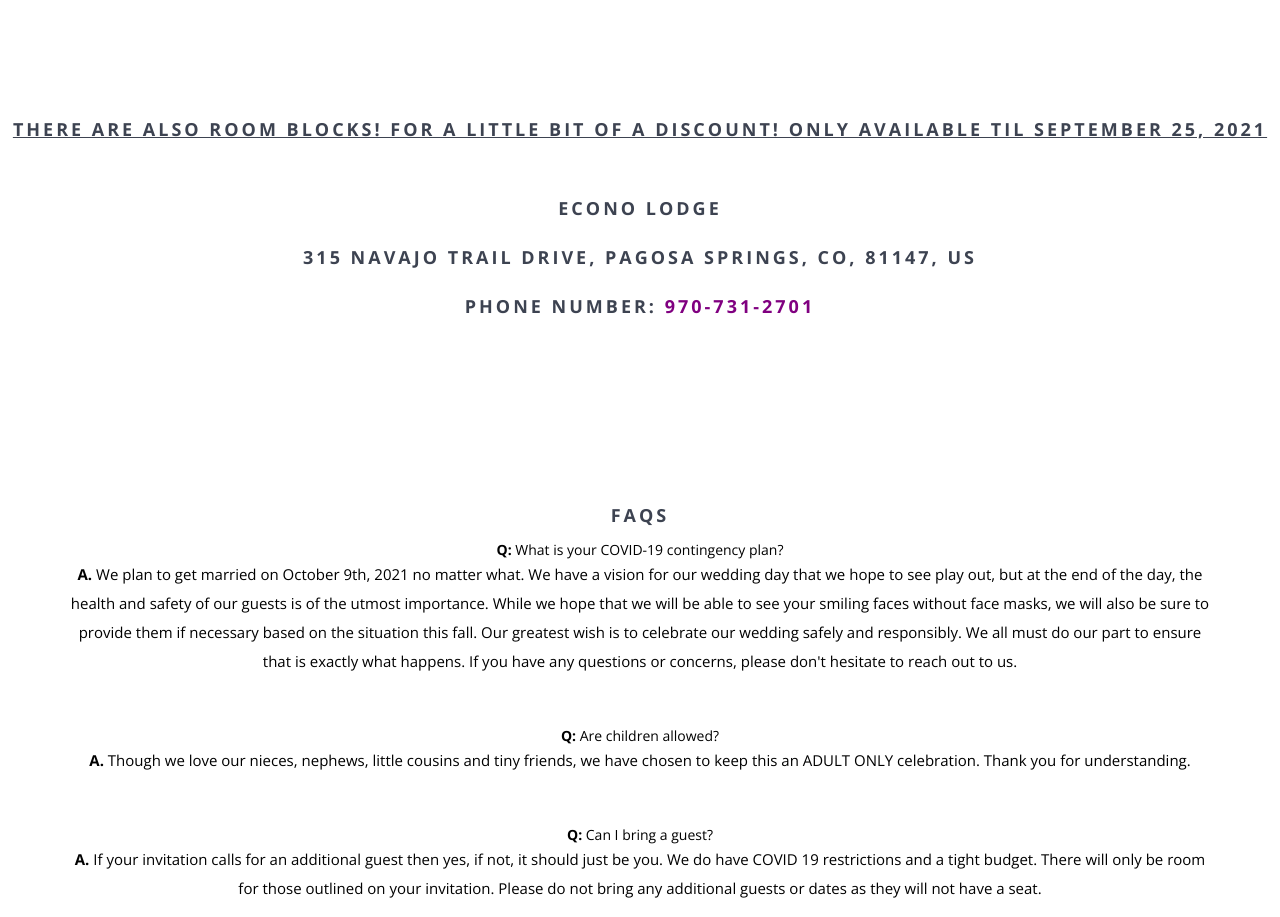
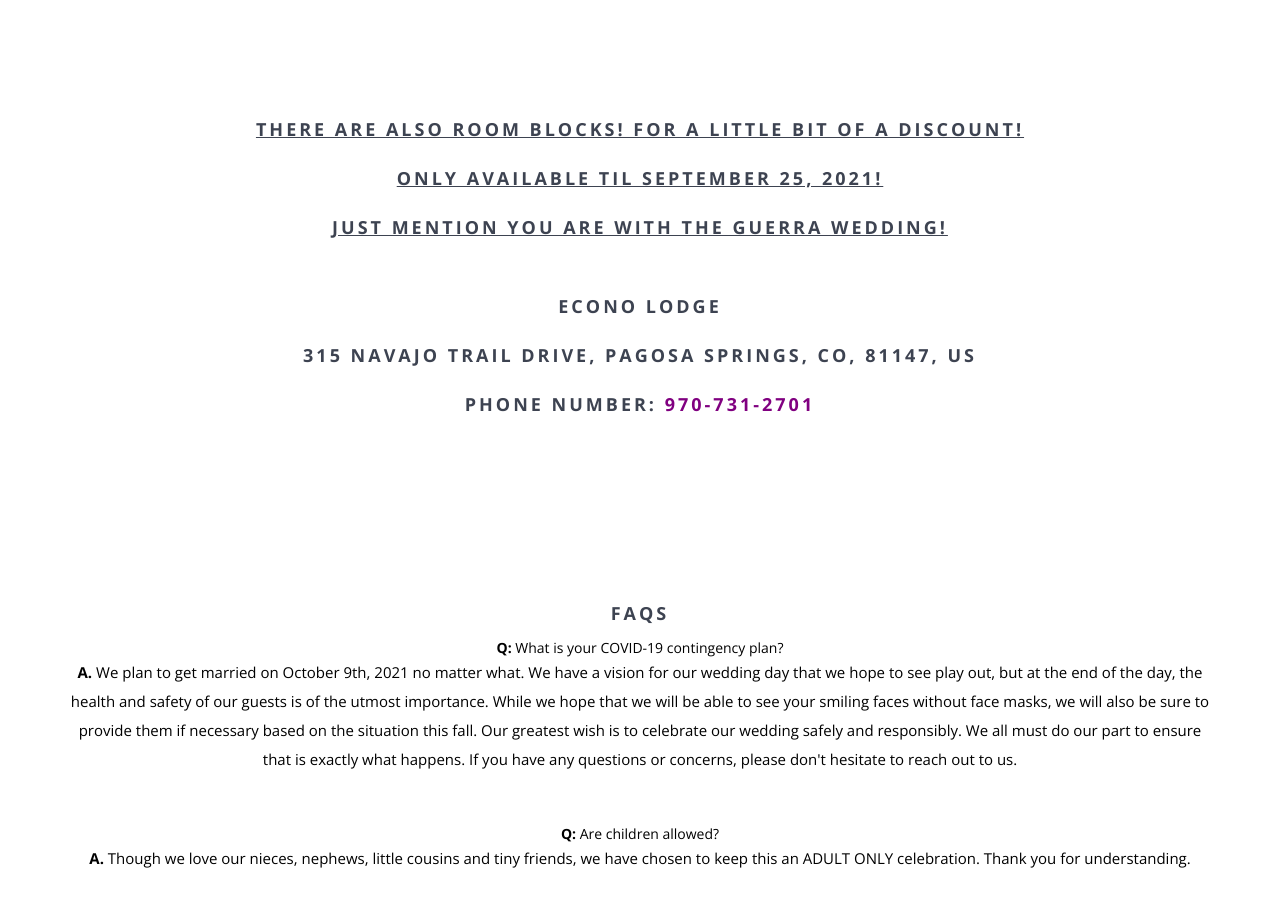
Before and after one commit to guerra15anibal/Dana-Anibal, a website: page index.html in a window 1280 px wide. Shown: the part 4665-5582 px from the top of the page. Drawn offline with nearby package versions, Linux system fonts and the light colour scheme; a script that the page names is missing; files whose address does not match are found by name.

Commit message:
adding more detail

```diff
--- a/index.html
+++ b/index.html
@@ -311,7 +311,9 @@
 
 <div class="roomblock">
 
-    <h3><u>There are also room blocks! For a little bit of a discount! Only available til September 25, 2021</u></h3>
+    <h3><u>There are also room blocks! For a little bit of a discount! </u></h3>
+    <h3><u>Only available til September 25, 2021!</u></h3>
+    <h3><u>Just mention you are with the Guerra Wedding!</u></h3>
     <br>
     <h3>Econo Lodge</h3>
     <h3>315 Navajo Trail Drive, Pagosa Springs, CO, 81147, US</h3>
```
